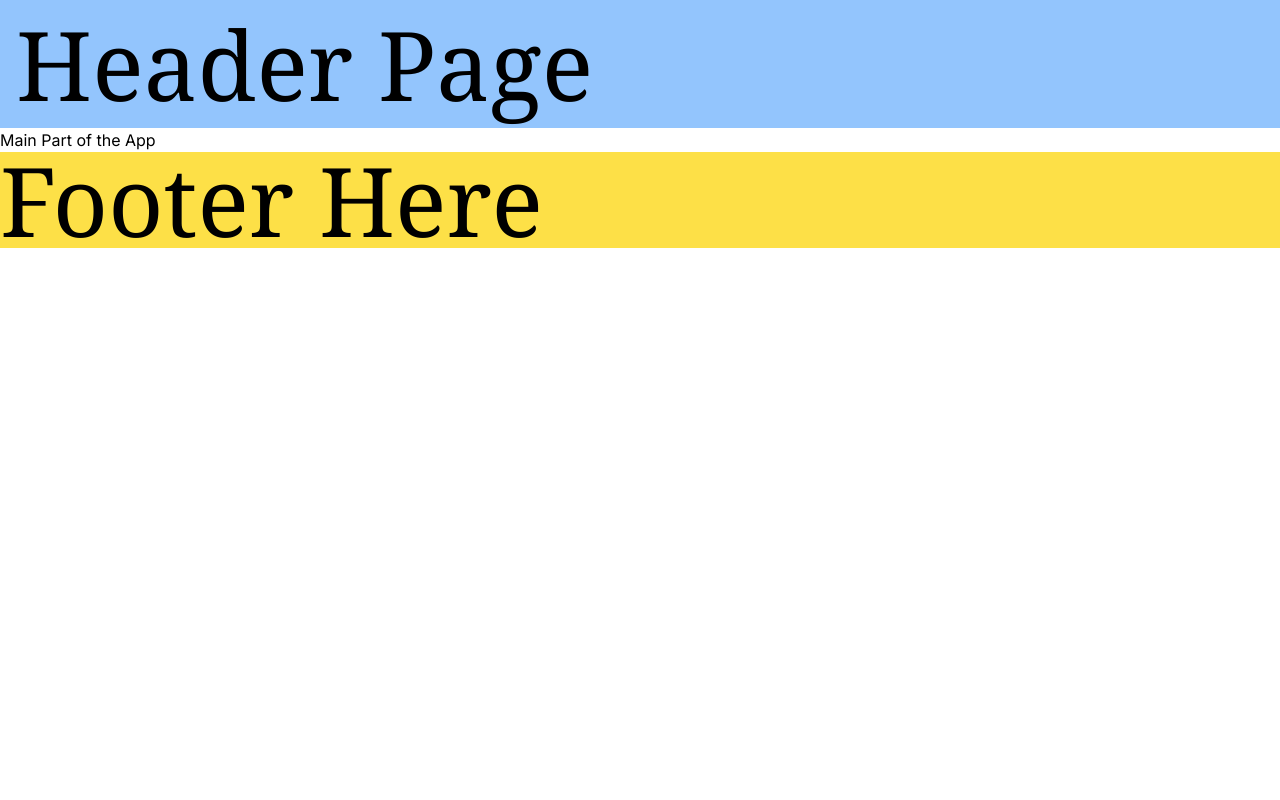
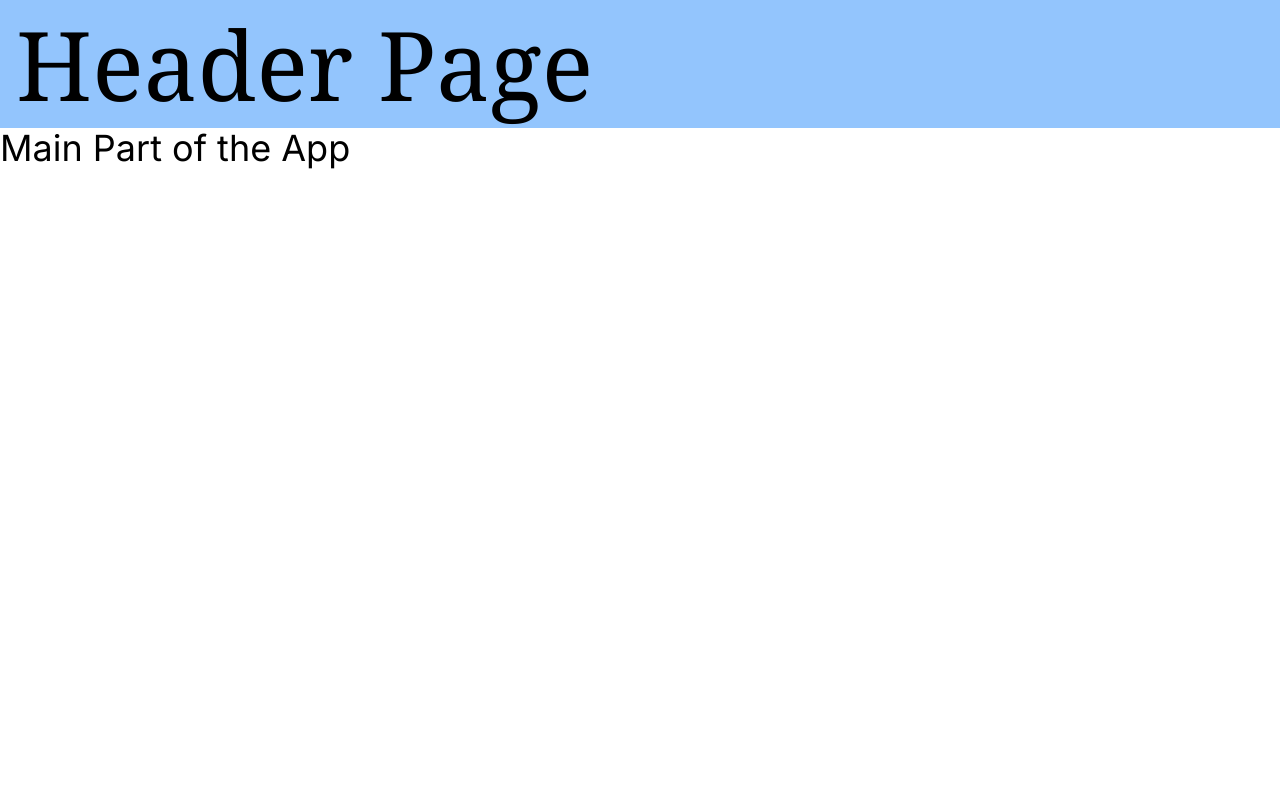
Before and after one commit to TomaszSarmata/nextjs-practice, a Next.js app: page / in a window 1280 px wide. Shown: the top 800 px of the page. Built offline with nearby package versions, Linux system fonts and the light colour scheme.

Commit message:
added some styling

```diff
--- a/src/app/page.tsx
+++ b/src/app/page.tsx
@@ -4,8 +4,8 @@
 
 export default function Home() {
   return (
-    <div>
-      <h1>Main Part of the App</h1>
+    <div className="h-screen">
+      <h1 className="text-4xl">Main Part of the App</h1>
     </div>
   );
 }
```
